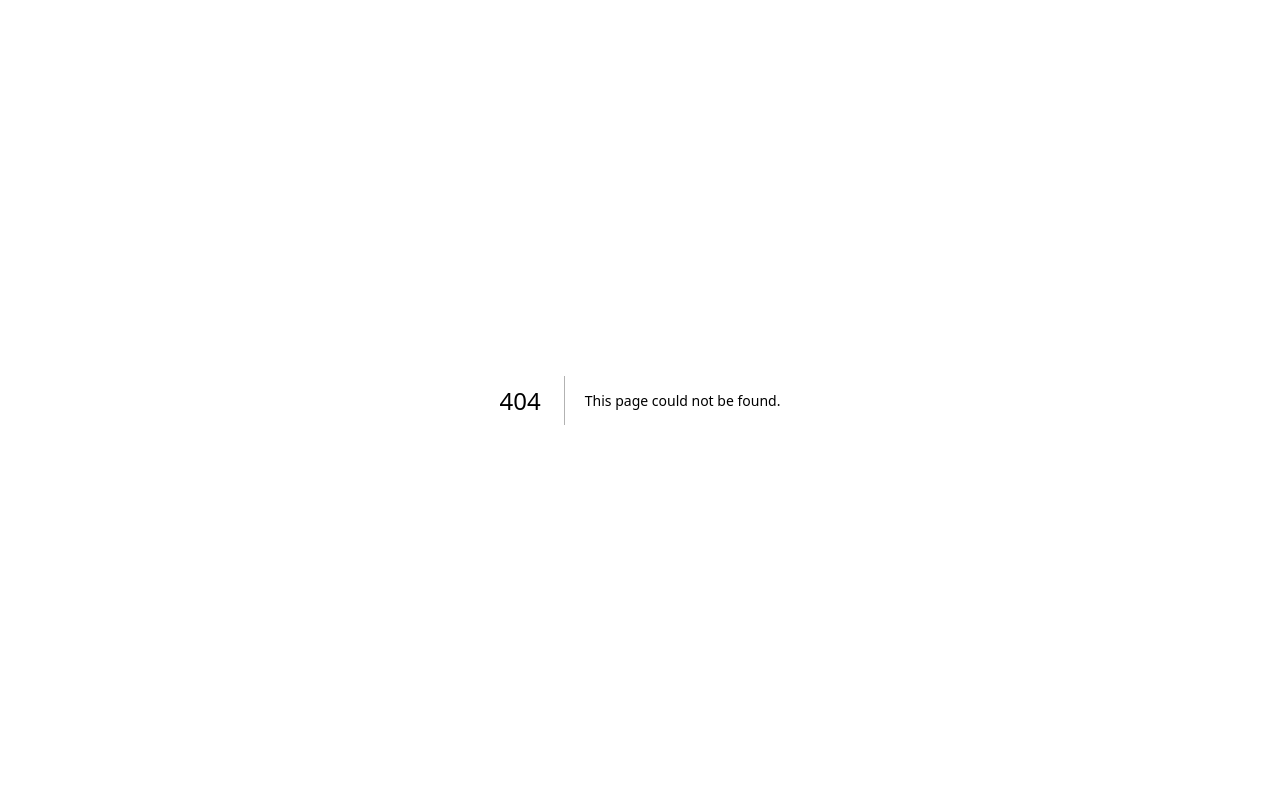
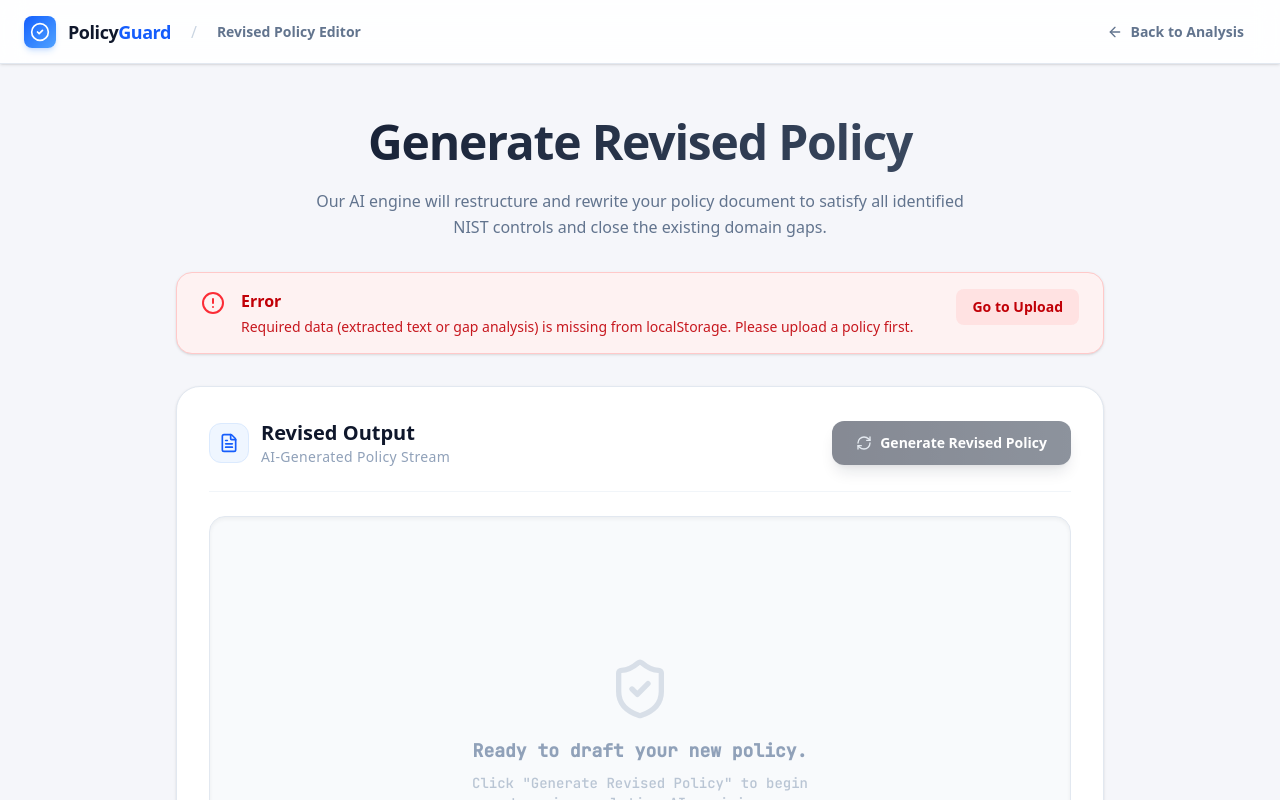
Before and after one commit to Joshua16vinu/Hack-IITK-2026, a Next.js app: page /revised-policy in a window 1280 px wide. Before the commit this address had no page. Shown: the top 800 px of the page. Built offline with nearby package versions, Linux system fonts and the light colour scheme.

Commit message:
revised policy integrated with frontend

```diff
--- /dev/null
+++ b/src/app/revised-policy/page.tsx
@@ -0,0 +1,214 @@
+"use client";
+
+import React, { useState, useEffect, useRef } from 'react';
+import { useRouter } from 'next/navigation';
+import { Loader2, ArrowLeft, FileText, CheckCircle2, ShieldCheck, AlertCircle, RefreshCw } from 'lucide-react';
+
+export default function RevisedPolicyPage() {
+  const router = useRouter();
+
+  const [loading, setLoading] = useState(false);
+  const [streamedText, setStreamedText] = useState("");
+  const [errorText, setErrorText] = useState<string | null>(null);
+
+  const [hasData, setHasData] = useState(false);
+  const [extractedText, setExtractedText] = useState("");
+  const [combinedGaps, setCombinedGaps] = useState("");
+
+  const contentEndRef = useRef<HTMLDivElement>(null);
+
+  useEffect(() => {
+    if (contentEndRef.current && streamedText) {
+       contentEndRef.current.scrollIntoView({ behavior: "smooth" });
+    }
+  }, [streamedText]);
+
+  useEffect(() => {
+    const text = localStorage.getItem("extracted_text") || localStorage.getItem("extractedText");
+    const gapsRaw = localStorage.getItem("gap_analysis") || localStorage.getItem("analysisResult");
+
+    if (!text || !gapsRaw) {
+      setErrorText("Required data (extracted text or gap analysis) is missing from localStorage. Please upload a policy first.");
+      return;
+    }
+
+    setExtractedText(text);
+
+    try {
+      const parsedGaps = JSON.parse(gapsRaw);
+      let results = [];
+
+      if (parsedGaps && parsedGaps.results && Array.isArray(parsedGaps.results)) {
+        results = parsedGaps.results;
+      } else if (Array.isArray(parsedGaps)) {
+        results = parsedGaps;
+      } else {
+        throw new Error("Invalid gap analysis format");
+      }
+
+      const combined = results.map((result: any) => {
+        const domainStr = `Domain: ${result.domain}`;
+        const gapsStr = (result.gaps || []).map((g: string) => `* ${g}`).join('\n');
+        return `${domainStr}\n${gapsStr}`;
+      }).join('\n\n');
+
+      setCombinedGaps(combined);
+      setHasData(true);
+    } catch (err) {
+      console.error("Error parsing gap analysis:", err);
+      setErrorText("Failed to parse gap analysis data from localStorage. The format might be invalid.");
+    }
+  }, []);
+
+  const handleGeneratePolicy = async () => {
+    if (!hasData) return;
+
+    setLoading(true);
+    setStreamedText("");
+    setErrorText(null);
+
+    try {
+      const response = await fetch("http://127.0.0.1:5000/api/revised-policy", {
+        method: "POST",
+        headers: {
+          "Content-Type": "application/json",
+        },
+        body: JSON.stringify({
+          text: extractedText,
+          gap_analysis: combinedGaps,
+        }),
+      });
+
+      if (!response.ok) {
+        throw new Error(`API error: ${response.status} ${response.statusText}`);
+      }
+
+      if (!response.body) {
+        throw new Error("ReadableStream not supported by browser or empty response");
+      }
+
+      const reader = response.body.getReader();
+      const decoder = new TextDecoder();
+      let done = false;
+
+      while (!done) {
+        const { value, done: readerDone } = await reader.read();
+        done = readerDone;
+        if (value) {
+          const chunk = decoder.decode(value, { stream: !done });
+          setStreamedText((prev) => prev + chunk);
+        }
+      }
+    } catch (err: any) {
+      console.error("Streaming error:", err);
+      setErrorText(err.message || "An error occurred while generating the revised policy.");
+    } finally {
+      setLoading(false);
+    }
+  };
+
+  return (
+    <div className="flex flex-col min-h-screen bg-[#f5f6fa] font-sans selection:bg-blue-100 selection:text-blue-900">
+      <header className="shrink-0 h-16 bg-white/90 backdrop-blur-md border-b border-slate-200 shadow-sm z-50 px-6 flex items-center justify-between sticky top-0">
+        <div className="flex items-center gap-3">
+          <div className="w-8 h-8 rounded-lg bg-gradient-to-br from-blue-600 to-blue-400 flex items-center justify-center shadow-md shadow-blue-500/20">
+            <CheckCircle2 className="w-5 h-5 text-white" />
+          </div>
+          <span className="font-extrabold text-slate-900 tracking-tight text-lg">
+            Policy<span className="text-blue-600">Guard</span>
+          </span>
+          <span className="text-slate-300 mx-2">/</span>
+          <span className="text-slate-500 font-semibold text-sm">
+            Revised Policy Editor
+          </span>
+        </div>
+        <div className="flex items-center gap-4">
+          <button
+            onClick={() => router.push("/results")}
+            className="flex items-center gap-2 text-sm text-slate-500 hover:text-slate-800 font-bold transition-colors px-3 py-2 rounded-lg hover:bg-slate-100"
+          >
+            <ArrowLeft className="w-4 h-4" /> Back to Analysis
+          </button>
+        </div>
+      </header>
+
+      <main className="flex-1 w-full max-w-5xl mx-auto p-6 md:p-12 flex flex-col">
+        <div className="w-full text-center space-y-4 mb-8">
+          <h1 className="text-3xl md:text-5xl font-extrabold text-transparent bg-clip-text bg-gradient-to-r from-slate-900 to-slate-600 tracking-tight leading-tight">
+            Generate Revised Policy
+          </h1>
+          <p className="text-slate-500 font-medium max-w-2xl mx-auto text-base leading-relaxed">
+            Our AI engine will restructure and rewrite your policy document to satisfy all identified NIST controls and close the existing domain gaps.
+          </p>
+        </div>
+
+        {errorText && (
+          <div className="w-full bg-red-50 border border-red-200 text-red-700 px-6 py-4 rounded-2xl mb-8 flex items-start gap-4 shadow-sm">
+            <AlertCircle className="w-6 h-6 text-red-500 shrink-0 mt-0.5" />
+            <div className="flex-1">
+              <h3 className="font-bold mb-1">Error</h3>
+              <p className="text-sm font-medium opacity-90">{errorText}</p>
+            </div>
+            {!hasData && (
+              <button
+                onClick={() => router.push("/")}
+                className="px-4 py-2 bg-red-100 text-red-700 rounded-lg text-sm font-bold hover:bg-red-200 transition-colors"
+                >
+                Go to Upload
+              </button>
+            )}
+          </div>
+        )}
+
+        <div className="flex-1 w-full bg-white rounded-3xl p-6 md:p-8 border border-slate-200 shadow-sm flex flex-col min-h-[600px]">
+          <div className="flex flex-col sm:flex-row items-start sm:items-center justify-between mb-6 pb-6 border-b border-slate-100 gap-4 shrink-0">
+            <div className="flex items-center gap-3">
+              <div className="w-10 h-10 rounded-xl bg-blue-50 flex items-center justify-center border border-blue-100">
+                <FileText className="w-5 h-5 text-blue-600" />
+              </div>
+              <div>
+                <h2 className="text-xl font-bold text-slate-900">Revised Output</h2>
+                <p className="text-sm text-slate-400 font-medium tracking-wide">AI-Generated Policy Stream</p>
+              </div>
+            </div>
+
+            <button
+              onClick={handleGeneratePolicy}
+              disabled={loading || !hasData}
+              className="flex items-center gap-2 px-6 py-3 bg-gradient-to-r from-slate-900 to-slate-800 hover:from-slate-800 hover:to-slate-700 text-white text-sm font-bold rounded-xl transition-all shadow-lg shadow-slate-900/20 disabled:opacity-50 disabled:cursor-not-allowed group w-full sm:w-auto justify-center"
+            >
+              {loading ? (
+                 <>
+                   <Loader2 className="w-4 h-4 animate-spin text-blue-400" />
+                   <span>Generating...</span>
+                 </>
+              ) : (
+                <>
+                  <RefreshCw className="w-4 h-4 text-slate-300 group-hover:rotate-180 transition-transform duration-500" />
+                  <span>Generate Revised Policy</span>
+                </>
+              )}
+            </button>
+          </div>
+
+          <div className="flex-1 bg-slate-50 rounded-2xl border border-slate-200 p-6 overflow-y-auto font-mono text-sm leading-relaxed text-slate-700 shadow-inner scrollbar-thin scrollbar-thumb-slate-300 relative whitespace-pre-wrap">
+            {!streamedText && !loading && (
+               <div className="absolute inset-0 flex flex-col items-center justify-center text-slate-400/60 p-8 text-center">
+                 <ShieldCheck className="w-16 h-16 mb-4 opacity-50" />
+                 <p className="font-semibold text-lg text-slate-400">Ready to draft your new policy.</p>
+                 <p className="text-sm max-w-sm mt-2 font-medium">Click "Generate Revised Policy" to begin streaming real-time AI revisions.</p>
+               </div>
+            )}
+
+            {streamedText}
+
+            {loading && (
+              <span className="inline-block w-2.5 h-4 ml-1 bg-blue-500 animate-pulse align-middle" />
+            )}
+            <div ref={contentEndRef} />
+          </div>
+        </div>
+      </main>
+    </div>
+  );
+}
```
